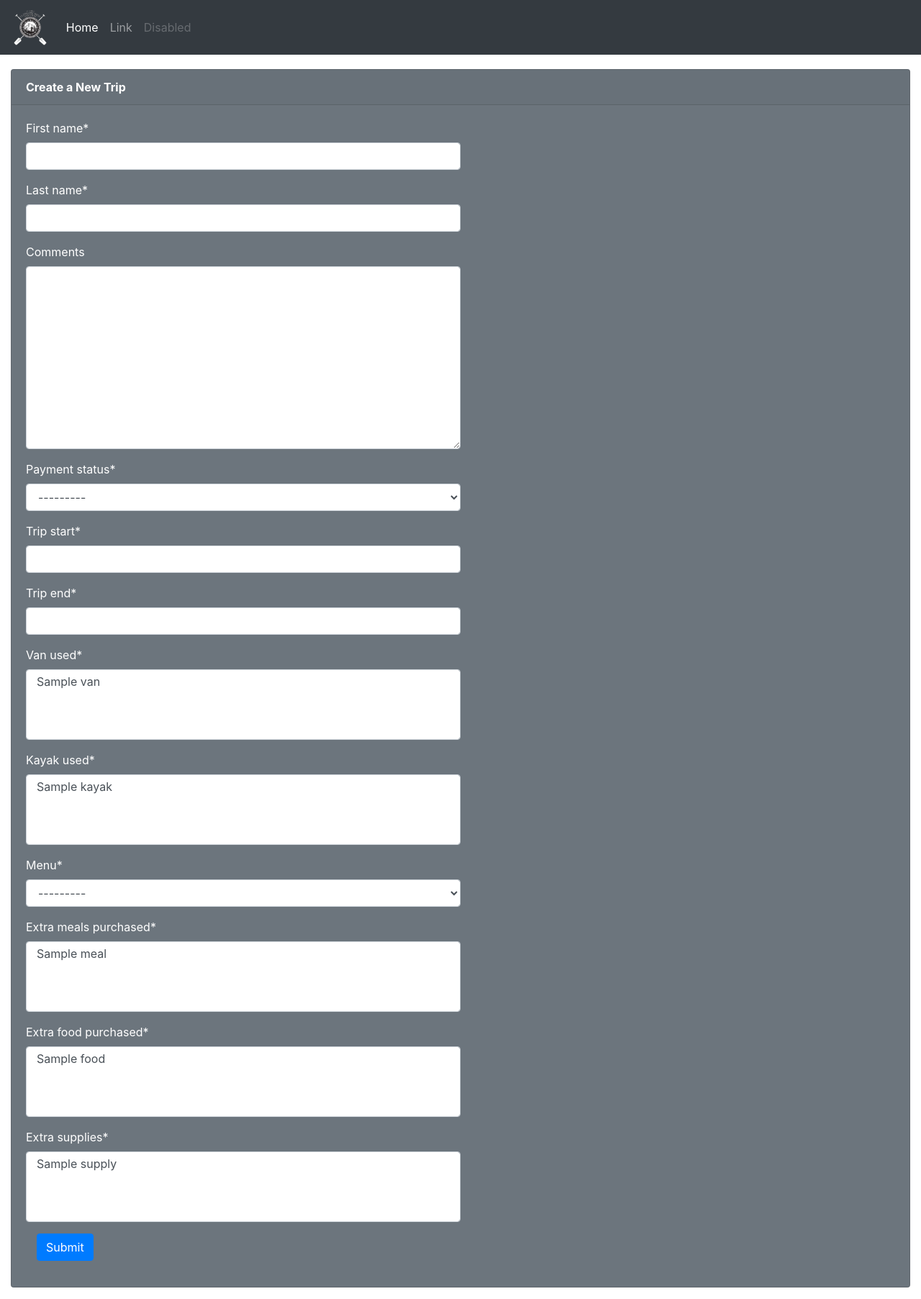
After one commit to asimjb1200/UHA, a Django app: page /trips/build_trip/ in a window 1280 px wide. The commit adds this page. Shown: the whole page at 72% size. Run offline with Django 3.2, Linux system fonts and the light colour scheme; tables that the repository leaves empty hold one stand-in row (values such as "Sample post"); some libraries are stand-ins or nearby versions.

Commit message:
Trip Form
added a form that will let the user build a trip, still need to add the post functionality so that it will post the data to the db.  Also made a slight db change that allows the user to make a van without attaching a trailer to it

```diff
--- a/inventory_mgmt/inventory/admin.py
+++ b/inventory_mgmt/inventory/admin.py
@@ -64,6 +64,10 @@ class foodWarehouseAdmin(admin.ModelAdmin):
     list_display = ('food_name', 'warehouse', 'qty')
     search_fields = ['food_name__food_name', 'warehouse__warehouse']
 
+class warehouseAdmin(admin.ModelAdmin):
+    list_display = ('id', 'location')
+
+
 admin.site.register(vans)
 admin.site.register(KitSupplies, KitSuppliesAdmin)
 admin.site.register(van_kit, van_kitAdmin)
@@ -78,5 +82,5 @@ admin.site.register(menu)
 admin.site.register(meal)
 admin.site.register(MealItem, MealItemAdmin)
 admin.site.register(menu_meals, menu_mealsAdmin)
-admin.site.register(warehouse)
+admin.site.register(warehouse, warehouseAdmin)
 admin.site.register(foodWarehouse, foodWarehouseAdmin)
--- /dev/null
+++ b/inventory_mgmt/inventory/forms.py
@@ -0,0 +1,7 @@
+from django import forms
+from .models import trips
+
+class TripForm(forms.ModelForm):
+    class Meta:
+        model = trips
+        fields = ['first_name', 'last_name', 'comments', 'payment_status', 'trip_start', 'trip_end', 'van_used', 'kayak_used', 'menu', 'extra_meals_purchased', 'extra_food_purchased', 'extra_supplies']
--- a/inventory_mgmt/inventory/models.py
+++ b/inventory_mgmt/inventory/models.py
@@ -8,6 +8,9 @@ class customer(models.Model):
     phone_number = PhoneNumberField(blank=False)
     email = models.EmailField(max_length=254, blank=False)
     group_size = models.PositiveSmallIntegerField(blank=False, default=0)
+
+    def __str__(self):
+        return self.first_name + " " + self.last_name
 
 
 class employee(customer):
@@ -22,6 +25,8 @@ class warehouse(models.Model):
 
 
 class trailers(models.Model):
+    class Meta:
+        verbose_name_plural = "trailers"
     choices = (
         ('Ready','No Issues'),
         ('Work Needed','Issues identified'),
@@ -65,7 +70,7 @@ class vans(models.Model):
     condition = models.CharField(max_length=50, choices = choices)
     available = models.BooleanField(default=True, blank=False)
     mileage = models.PositiveIntegerField()
-    trailer = models.ForeignKey(trailers, on_delete=models.CASCADE)
+    trailer = models.ForeignKey(trailers, on_delete=models.CASCADE, blank=True, null=True)
     comments = models.TextField(blank=True, null=True)
 
     # set up how the vans will be referenced in the admin page
@@ -141,7 +146,7 @@ class meal(models.Model):
     description = models.TextField(max_length=200)
 
     def __str__(self):
-        self.meal_name
+        return self.meal_name
 
 
 class MealItem(models.Model):
--- /dev/null
+++ b/inventory_mgmt/inventory/templates/inventory/form-template.html
@@ -0,0 +1,4 @@
+{% load crispy_forms_tags %}
+<div class="form-group" style="width: 50%">
+{{ form|crispy }}
+</div>
--- /dev/null
+++ b/inventory_mgmt/inventory/templates/inventory/trip_builder.html
@@ -0,0 +1,22 @@
+{% extends 'inventory/base.html' %}
+{% block title %}<title>Build Trip</title> {% endblock %}
+
+{% block body %}
+    <div class="card text-white bg-secondary mb-3" >
+        <div class="card-header">
+            <strong>Create a New Trip</strong>
+        </div>
+            <div class='card-body'>
+                <!-- enctype allows your form to handle what ever data type is passed into it-->
+                <form class='form-horizontal' action='' method='post' enctype='multipart/form-data'>
+                    {% csrf_token %}
+                    {% include 'inventory/form-template.html' %}<!-- this will be our generic form template-->
+                    <div class='form-group'>
+                        <div class='col-sm-offset-2 col-sm-10'>
+                            <button type='submit' class='btn btn-primary'>Submit</button>
+                        </div>
+                    </div>
+                </form>
+            </div>
+    </div>
+{% endblock %}
--- a/inventory_mgmt/inventory/urls.py
+++ b/inventory_mgmt/inventory/urls.py
@@ -6,4 +6,5 @@ urlpatterns = [
     url(r'^$', views.index, name='index'),
     url(r'^supplies/$', views.SuppliesView.as_view(), name='supplies'),
     url(r'^vans/$', views.VansView.as_view(), name='vans'),
+    url(r'^trips/build_trip/$', views.TripBuilder.as_view(), name='trip-builder'),
 ]
--- a/inventory_mgmt/inventory/views.py
+++ b/inventory_mgmt/inventory/views.py
@@ -4,6 +4,7 @@ from .models import supplies, van_kit, vans
 from django.views.generic.edit import CreateView, UpdateView, DeleteView
 from django.views.generic import View
 from .filters import SupplyFilter # import the filter
+from .forms import TripForm
 
 # Create your views here.
 def index(request):
@@ -38,5 +39,13 @@ class VansView(generic.ListView):
         """Return a list of all vans in the database."""
         return vans.objects.all()
 
-class VanKitView(generic.ListView):
-    """Display the van kits and allow them to change what goes into a van kit"""
+
+class TripBuilder(View):
+    """This view will allow the user to build a trip."""
+
+    form_class = TripForm
+    template_name = 'inventory/trip_builder.html'
+
+    def get(self, request):
+        form = self.form_class(None)
+        return render(request, self.template_name, {'form': form})
--- a/inventory_mgmt/inventory_mgmt/settings.py
+++ b/inventory_mgmt/inventory_mgmt/settings.py
@@ -40,9 +40,12 @@ INSTALLED_APPS = [
     'inventory',
     'phonenumber_field',
     'django_filters',
-    'bootstrapform',
+    'crispy_forms',
     'psycopg2',
 ]
+
+CRISPY_TEMPLATE_PACK = 'bootstrap4'
+PHONENUMBER_DEFAULT_REGION = 'US'
 
 MIDDLEWARE = [
     'django.middleware.security.SecurityMiddleware',
```
Also changed, not shown: inventory_mgmt/inventory/templates/inventory/supplies_list.html (+6 -2 lines), inventory_mgmt/inventory/filters.py (line endings or trailing spaces), inventory_mgmt/inventory/migrations/0002_auto_20190316_1321.py (added), inventory_mgmt/inventory/migrations/0003_auto_20190316_1323.py (added).
